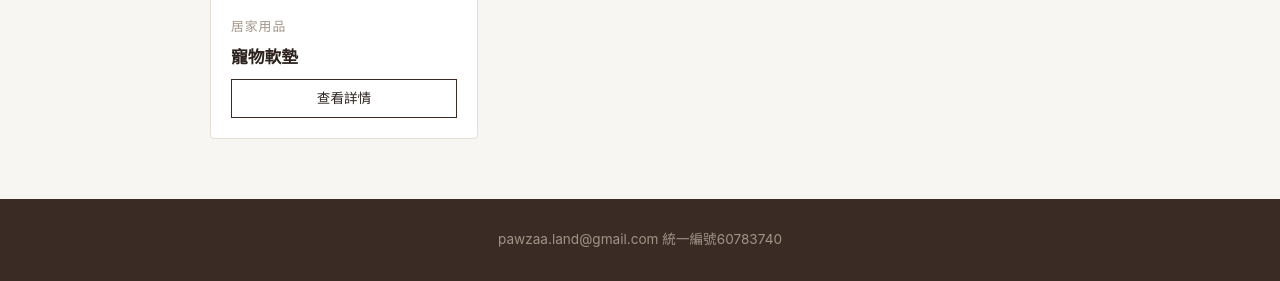
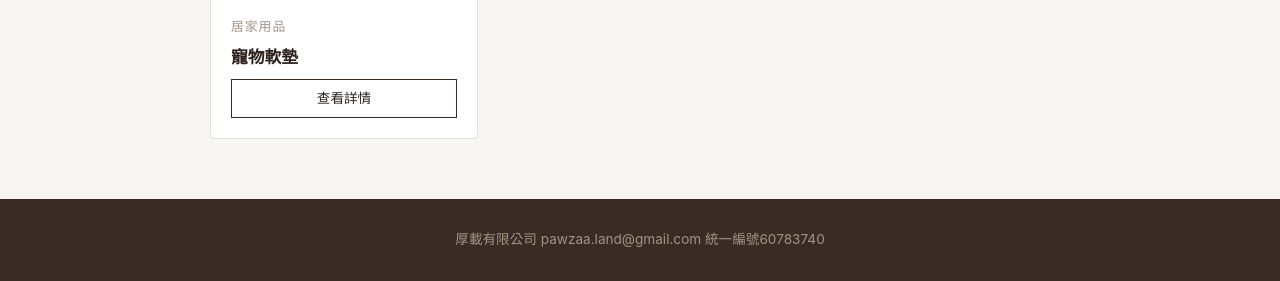
Before and after one commit to pawzaaland/pawzaa, a plain HTML site: page products.html in a window 1280 px wide. Shown: the part 902-1183 px from the top of the page. Drawn offline with Linux system fonts and the light colour scheme.

Commit message:
add company name

```diff
--- a/products.html
+++ b/products.html
@@ -99,7 +99,7 @@
   <!-- 頁尾 -->
   <footer>
     <div class="container">
-      <p>pawzaa.land@gmail.com 統一編號60783740</p>
+      <p>厚載有限公司 pawzaa.land@gmail.com 統一編號60783740</p>
     </div>
   </footer>
 
```
